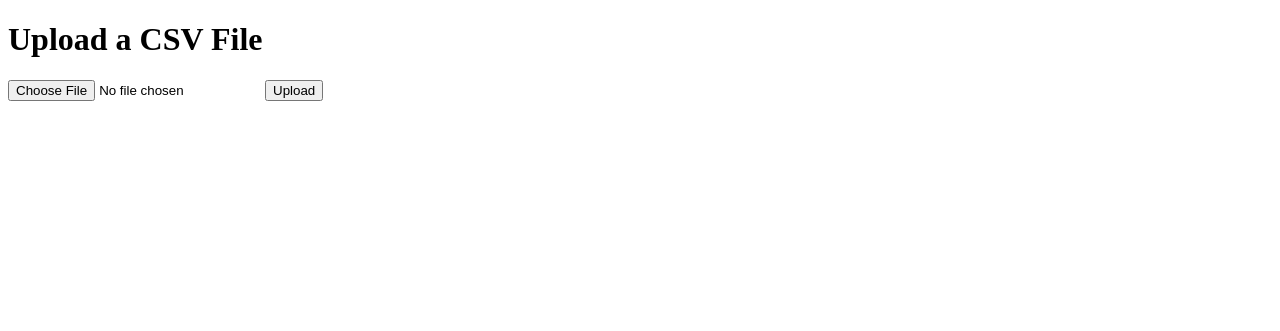
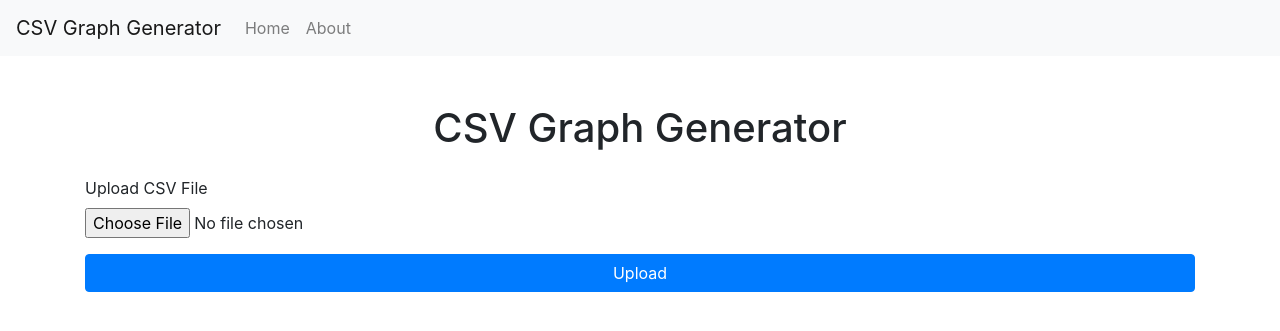
Before and after one commit to AngelGSoto/csv-graph-generator, a Flask app: page / in a window 1280 px wide. Shown: the top 331 px of the page. Run offline with Flask 3, Linux system fonts and the light colour scheme; some libraries are stand-ins or nearby versions.

Commit message:
Imporving appearence

```diff
--- a/templates/index.html
+++ b/templates/index.html
@@ -1,15 +1,43 @@
 <!DOCTYPE html>
 <html lang="en">
 <head>
-    <meta charset="UTF-8">
-    <meta name="viewport" content="width=device-width, initial-scale=1.0">
-    <title>Upload CSV</title>
+   <meta charset="UTF-8">
+   <meta name="viewport" content="width=device-width, initial-scale=1.0">
+   <title>CSV Graph Generator</title>
+   <!-- Bootstrap CSS -->
+   <link href="https://stackpath.bootstrapcdn.com/bootstrap/4.5.2/css/bootstrap.min.css" rel="stylesheet">
+   <!-- Custom CSS -->
+   <link href="/static/styles.css" rel="stylesheet">
 </head>
 <body>
-    <h1>Upload a CSV File</h1>
-    <form action="/upload" method="post" enctype="multipart/form-data">
-        <input type="file" name="file" accept=".csv">
-        <input type="submit" value="Upload">
-    </form>
+   <nav class="navbar navbar-expand-lg navbar-light bg-light">
+       <a class="navbar-brand" href="/">CSV Graph Generator</a>
+       <div class="collapse navbar-collapse">
+           <ul class="navbar-nav mr-auto">
+               <li class="nav-item">
+                   <a class="nav-link" href="/">Home</a>
+               </li>
+               <li class="nav-item">
+                   <a class="nav-link" href="/about">About</a>
+               </li>
+           </ul>
+       </div>
+   </nav>
+
+   <div class="container mt-5">
+       <h1 class="text-center">CSV Graph Generator</h1>
+       <form action="/upload" method="post" enctype="multipart/form-data" class="mt-4">
+           <div class="form-group">
+               <label for="file">Upload CSV File</label>
+               <input type="file" class="form-control-file" id="file" name="file">
+           </div>
+           <button type="submit" class="btn btn-primary btn-block">Upload</button>
+       </form>
+   </div>
+
+   <!-- Bootstrap JS and dependencies -->
+   <script src="https://code.jquery.com/jquery-3.5.1.slim.min.js"></script>
+   <script src="https://cdn.jsdelivr.net/npm/@popperjs/core@2.5.3/dist/umd/popper.min.js"></script>
+   <script src="https://stackpath.bootstrapcdn.com/bootstrap/4.5.2/js/bootstrap.min.js"></script>
 </body>
 </html>
```
